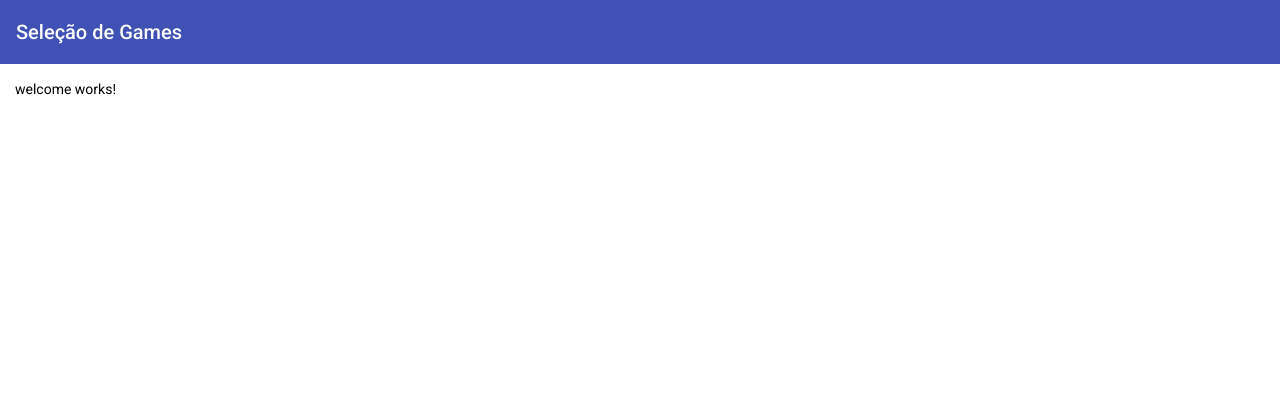
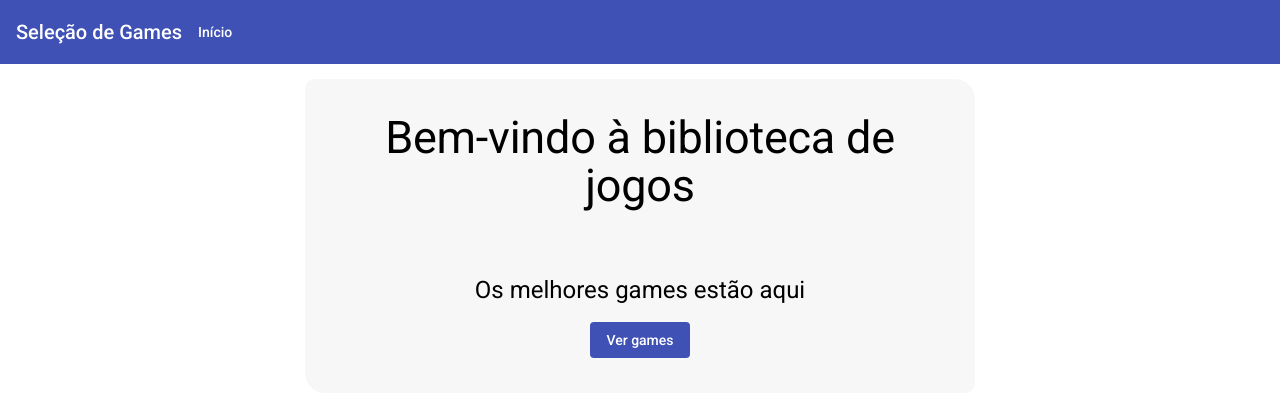
Before and after one commit to roodev/games-app, an Angular app: page /home in a window 1280 px wide. Shown: the top 396 px of the page. Built offline with nearby package versions, Linux system fonts and the light colour scheme.

Commit message:
Implementando Boa vindas e  botão no navigation.module

```diff
--- a/src/app/modules/navigation/navigation.component.html
+++ b/src/app/modules/navigation/navigation.component.html
@@ -3,7 +3,7 @@
         <h1>{{title}}</h1>
         <span class="Menu-spacer"></span>
         <div>
-            <!--Botões de navegação por componentes-->
+            <a mat-button [routerLink]="'/home'"> Início</a>
         </div>
     </mat-toolbar-row>
 </mat-toolbar>
--- a/src/app/modules/navigation/navigation.module.ts
+++ b/src/app/modules/navigation/navigation.module.ts
@@ -3,7 +3,8 @@
 import {RouterModule} from "@angular/router"
 
 /**Importações do Material */
-import{MatToolbarModule} from "@angular/material/toolbar"
+import {MatToolbarModule} from "@angular/material/toolbar"
+import {MatButtonModule} from "@angular/material/button"
 
 import { NavigationComponent } from './navigation.component';
 
@@ -14,7 +15,8 @@
   imports: [
     CommonModule,
     RouterModule,
-    MatToolbarModule
+    MatToolbarModule,
+    MatButtonModule
   ],
   exports: [
     NavigationComponent
--- a/src/app/modules/welcome/welcome.component.css
+++ b/src/app/modules/welcome/welcome.component.css
@@ -0,0 +1,11 @@
+.welcome{
+    background-color: rgb(247,247,247);
+    max-width: 600px;
+    padding: 35px;
+    margin: auto;
+    border-radius: 10px 20px;
+}
+
+.welcome-content{
+    text-align: center;
+}
--- a/src/app/modules/welcome/welcome.component.html
+++ b/src/app/modules/welcome/welcome.component.html
@@ -1 +1,7 @@
-<p>welcome works!</p>
+<div class="welcome">
+    <div class="welcome-content">
+        <h1 class="mat-display-2">Bem-vindo à biblioteca de jogos</h1>
+        <h1 class="mat-h1">Os melhores games estão aqui</h1>
+        <a mat-flat-button color= "primary">Ver games</a>
+    </div>
+</div>
--- a/src/app/modules/welcome/welcome.module.ts
+++ b/src/app/modules/welcome/welcome.module.ts
@@ -1,5 +1,7 @@
 import { NgModule } from '@angular/core';
 import { CommonModule } from '@angular/common';
+
+import{MatButtonModule} from '@angular/material/button'
 
 import { WelcomeRoutingModule } from './welcome-routing.module';
 import { WelcomeComponent } from './welcome.component';
@@ -9,7 +11,8 @@
   declarations: [WelcomeComponent],
   imports: [
     CommonModule,
-    WelcomeRoutingModule
+    WelcomeRoutingModule,
+    MatButtonModule
   ]
 })
 export class WelcomeModule { }
```
